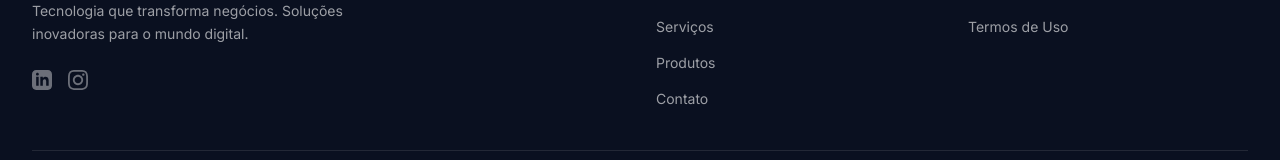
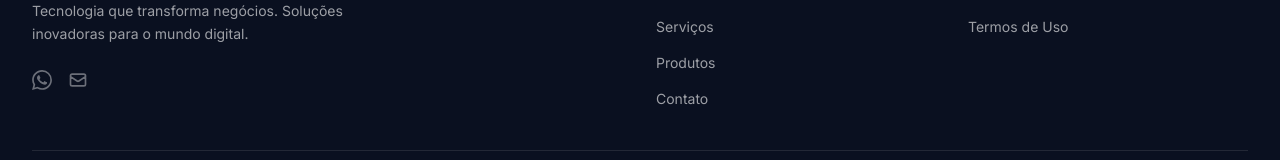
Before and after one commit to claudiomil87/INOVAWAY-website, a Next.js app: page / in a window 1280 px wide. Shown: the part 4566-4726 px from the top of the page. Built offline with nearby package versions, Linux system fonts and the light colour scheme.

Commit message:
fix: replace generic social links with WhatsApp + Email in footer
Removed dead LinkedIn/Instagram links, added real WhatsApp (+5581981392929) and email (inovaway@inovaway.org)

```diff
--- a/src/components/layout/Footer.tsx
+++ b/src/components/layout/Footer.tsx
@@ -36,28 +36,26 @@
               Tecnologia que transforma negócios. Soluções inovadoras para o
               mundo digital.
             </p>
-            {/* Social links placeholder */}
+            {/* Social links — TODO: Eric fornecer URLs reais */}
             <div className="mt-6 flex gap-4">
               <a
-                href="https://linkedin.com"
+                href="https://wa.me/5581981392929"
                 target="_blank"
                 rel="noopener noreferrer"
-                className="text-white/40 hover:text-cyan transition-colors"
-                aria-label="LinkedIn"
+                className="text-white/40 hover:text-[#00FF41] transition-colors"
+                aria-label="WhatsApp"
               >
                 <svg className="h-5 w-5" fill="currentColor" viewBox="0 0 24 24">
-                  <path d="M19 0h-14c-2.761 0-5 2.239-5 5v14c0 2.761 2.239 5 5 5h14c2.762 0 5-2.239 5-5v-14c0-2.761-2.238-5-5-5zm-11 19h-3v-11h3v11zm-1.5-12.268c-.966 0-1.75-.79-1.75-1.764s.784-1.764 1.75-1.764 1.75.79 1.75 1.764-.783 1.764-1.75 1.764zm13.5 12.268h-3v-5.604c0-3.368-4-3.113-4 0v5.604h-3v-11h3v1.765c1.396-2.586 7-2.777 7 2.476v6.759z" />
+                  <path d="M17.472 14.382c-.297-.149-1.758-.867-2.03-.967-.273-.099-.471-.148-.67.15-.197.297-.767.966-.94 1.164-.173.199-.347.223-.644.075-.297-.15-1.255-.463-2.39-1.475-.883-.788-1.48-1.761-1.653-2.059-.173-.297-.018-.458.13-.606.134-.133.298-.347.446-.52.149-.174.198-.298.298-.497.099-.198.05-.371-.025-.52-.075-.149-.669-1.612-.916-2.207-.242-.579-.487-.5-.669-.51-.173-.008-.371-.01-.57-.01-.198 0-.52.074-.792.372-.272.297-1.04 1.016-1.04 2.479 0 1.462 1.065 2.875 1.213 3.074.149.198 2.096 3.2 5.077 4.487.709.306 1.262.489 1.694.625.712.227 1.36.195 1.871.118.571-.085 1.758-.719 2.006-1.413.248-.694.248-1.289.173-1.413-.074-.124-.272-.198-.57-.347m-5.421 7.403h-.004a9.87 9.87 0 01-5.031-1.378l-.361-.214-3.741.982.998-3.648-.235-.374a9.86 9.86 0 01-1.51-5.26c.001-5.45 4.436-9.884 9.888-9.884 2.64 0 5.122 1.03 6.988 2.898a9.825 9.825 0 012.893 6.994c-.003 5.45-4.437 9.884-9.885 9.884m8.413-18.297A11.815 11.815 0 0012.05 0C5.495 0 .16 5.335.157 11.892c0 2.096.547 4.142 1.588 5.945L.057 24l6.305-1.654a11.882 11.882 0 005.683 1.448h.005c6.554 0 11.89-5.335 11.893-11.893a11.821 11.821 0 00-3.48-8.413z"/>
                 </svg>
               </a>
               <a
-                href="https://instagram.com"
-                target="_blank"
-                rel="noopener noreferrer"
+                href="mailto:inovaway@inovaway.org"
                 className="text-white/40 hover:text-cyan transition-colors"
-                aria-label="Instagram"
+                aria-label="Email"
               >
-                <svg className="h-5 w-5" fill="currentColor" viewBox="0 0 24 24">
-                  <path d="M12 2.163c3.204 0 3.584.012 4.85.07 3.252.148 4.771 1.691 4.919 4.919.058 1.265.069 1.645.069 4.849 0 3.205-.012 3.584-.069 4.849-.149 3.225-1.664 4.771-4.919 4.919-1.266.058-1.644.07-4.85.07-3.204 0-3.584-.012-4.849-.07-3.26-.149-4.771-1.699-4.919-4.92-.058-1.265-.07-1.644-.07-4.849 0-3.204.013-3.583.07-4.849.149-3.227 1.664-4.771 4.919-4.919 1.266-.057 1.645-.069 4.849-.069zm0-2.163c-3.259 0-3.667.014-4.947.072-4.358.2-6.78 2.618-6.98 6.98-.059 1.281-.073 1.689-.073 4.948 0 3.259.014 3.668.072 4.948.2 4.358 2.618 6.78 6.98 6.98 1.281.058 1.689.072 4.948.072 3.259 0 3.668-.014 4.948-.072 4.354-.2 6.782-2.618 6.979-6.98.059-1.28.073-1.689.073-4.948 0-3.259-.014-3.667-.072-4.947-.196-4.354-2.617-6.78-6.979-6.98-1.281-.059-1.69-.073-4.949-.073zm0 5.838c-3.403 0-6.162 2.759-6.162 6.162s2.759 6.163 6.162 6.163 6.162-2.759 6.162-6.163c0-3.403-2.759-6.162-6.162-6.162zm0 10.162c-2.209 0-4-1.79-4-4 0-2.209 1.791-4 4-4s4 1.791 4 4c0 2.21-1.791 4-4 4zm6.406-11.845c-.796 0-1.441.645-1.441 1.44s.645 1.44 1.441 1.44c.795 0 1.439-.645 1.439-1.44s-.644-1.44-1.439-1.44z" />
+                <svg className="h-5 w-5" fill="none" stroke="currentColor" strokeWidth="2" viewBox="0 0 24 24">
+                  <path strokeLinecap="round" strokeLinejoin="round" d="M3 8l7.89 5.26a2 2 0 002.22 0L21 8M5 19h14a2 2 0 002-2V7a2 2 0 00-2-2H5a2 2 0 00-2 2v10a2 2 0 002 2z" />
                 </svg>
               </a>
             </div>
```
